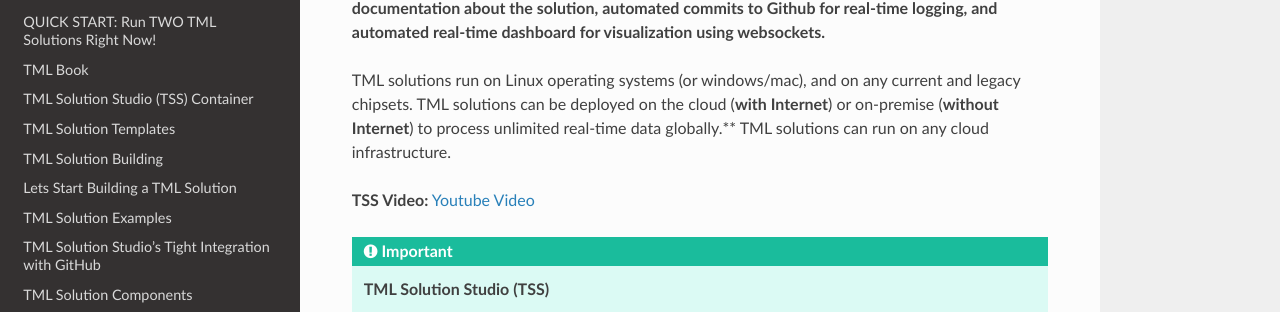
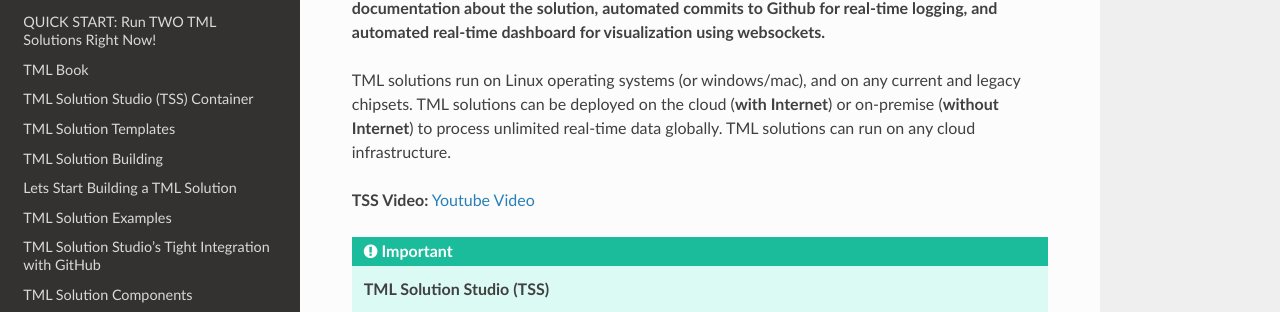
Before and after one commit to smaurice101/readthedocs, a Sphinx documentation site: the page built from docs/source/index.rst, in a window 1280 px wide and 900 px high, scrolled down 384 px. Shown: the part 139-451 px from the top of the window. Built offline with Sphinx 7.4.7 and the Read the Docs theme 2.0.0, drawn with Linux system fonts in a browser that asks for light colours.

```diff
--- a/docs/source/index.rst
+++ b/docs/source/index.rst
@@ -8,7 +8,7 @@ TSS is a revolutionary platform for building, enterprise-ready, process-driven,
 
 These real-time TML solutions can process any real-time data from devices and systems. The real-time data are ingested using RESTful, gRPC, MQTT APIs or localfile on the file system. **All TML solutions are containerized with Docker (scale with Kubernetes), come with automated documentation about the solution, automated commits to Github for real-time logging, and automated real-time dashboard for visualization using websockets.**
 
-TML solutions run on Linux operating systems (or windows/mac), and on any current and legacy chipsets. TML solutions can be deployed on the cloud (**with Internet**) or on-premise (**without Internet**) to process unlimited real-time data globally.**  TML solutions can run on any cloud infrastructure.
+TML solutions run on Linux operating systems (or windows/mac), and on any current and legacy chipsets. TML solutions can be deployed on the cloud (**with Internet**) or on-premise (**without Internet**) to process unlimited real-time data globally.  TML solutions can run on any cloud infrastructure.
 
 **TSS Video:** `Youtube Video <https://www.youtube.com/watch?v=z3h2nJXVgUs>`_
 
```
